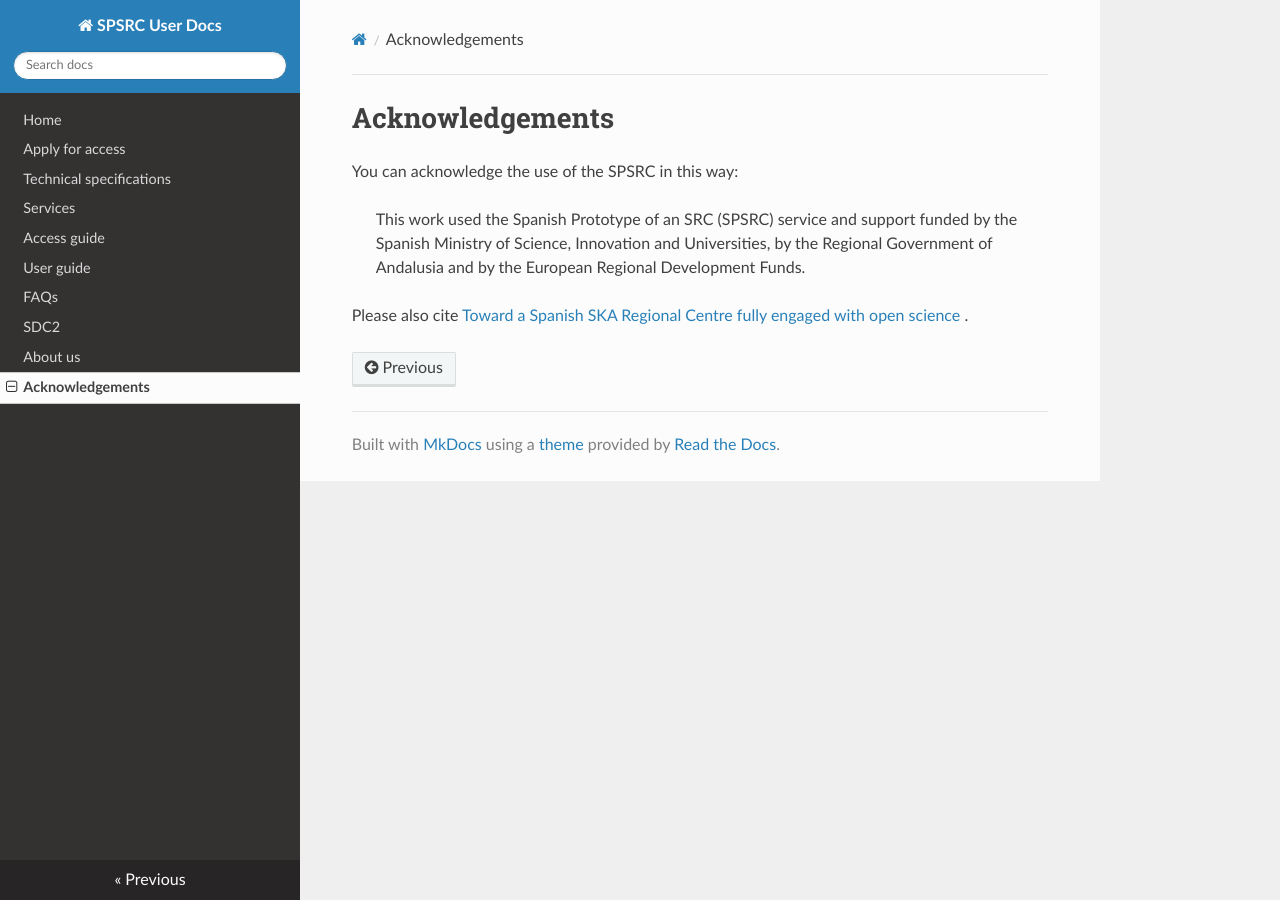
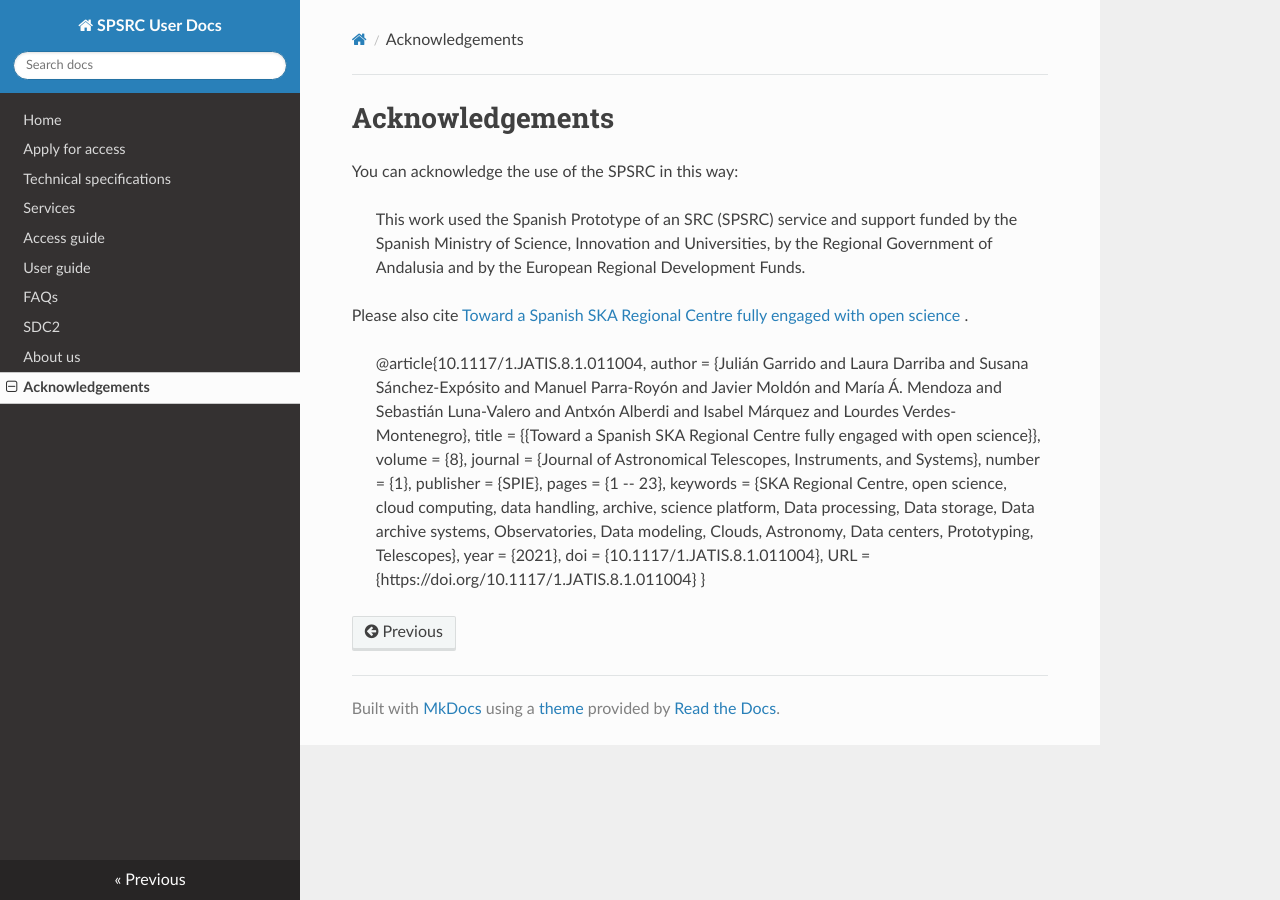
Before and after one commit to espsrc/spsrc_user_docs, an MkDocs documentation site: the page built from docs/acknowledgements.md, in a window 1280 px wide. Built offline with MkDocs 1.6.1, drawn with Linux system fonts in a browser that asks for light colours; nearby versions of some CDN libraries.

Commit message:
Update acknowledgements.md

```diff
--- a/docs/acknowledgements.md
+++ b/docs/acknowledgements.md
@@ -6,3 +6,17 @@ You can acknowledge the use of the SPSRC in this way:
 
 Please also cite  [Toward a Spanish SKA Regional Centre fully engaged with open science
 ](https://doi.org/10.1117/1.JATIS.8.1.011004).
+
+> @article{10.1117/1.JATIS.8.1.011004,
+author = {Julián Garrido and Laura Darriba and Susana Sánchez-Expósito and Manuel Parra-Royón and Javier Moldón and María Á. Mendoza and Sebastián Luna-Valero and Antxón Alberdi and Isabel Márquez and Lourdes Verdes-Montenegro},
+title = {{Toward a Spanish SKA Regional Centre fully engaged with open science}},
+volume = {8},
+journal = {Journal of Astronomical Telescopes, Instruments, and Systems},
+number = {1},
+publisher = {SPIE},
+pages = {1 -- 23},
+keywords = {SKA Regional Centre, open science, cloud computing, data handling, archive, science platform, Data processing, Data storage, Data archive systems, Observatories, Data modeling, Clouds, Astronomy, Data centers, Prototyping, Telescopes},
+year = {2021},
+doi = {10.1117/1.JATIS.8.1.011004},
+URL = {https://doi.org/10.1117/1.JATIS.8.1.011004}
+}
```
